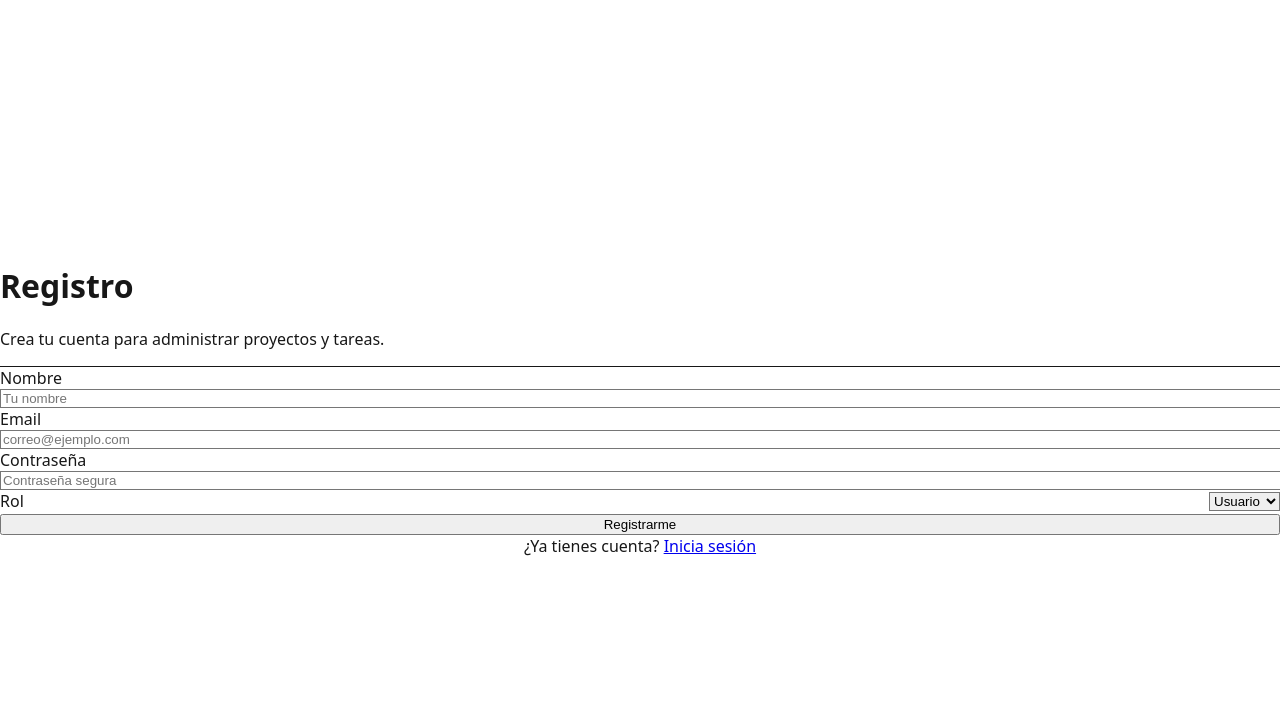
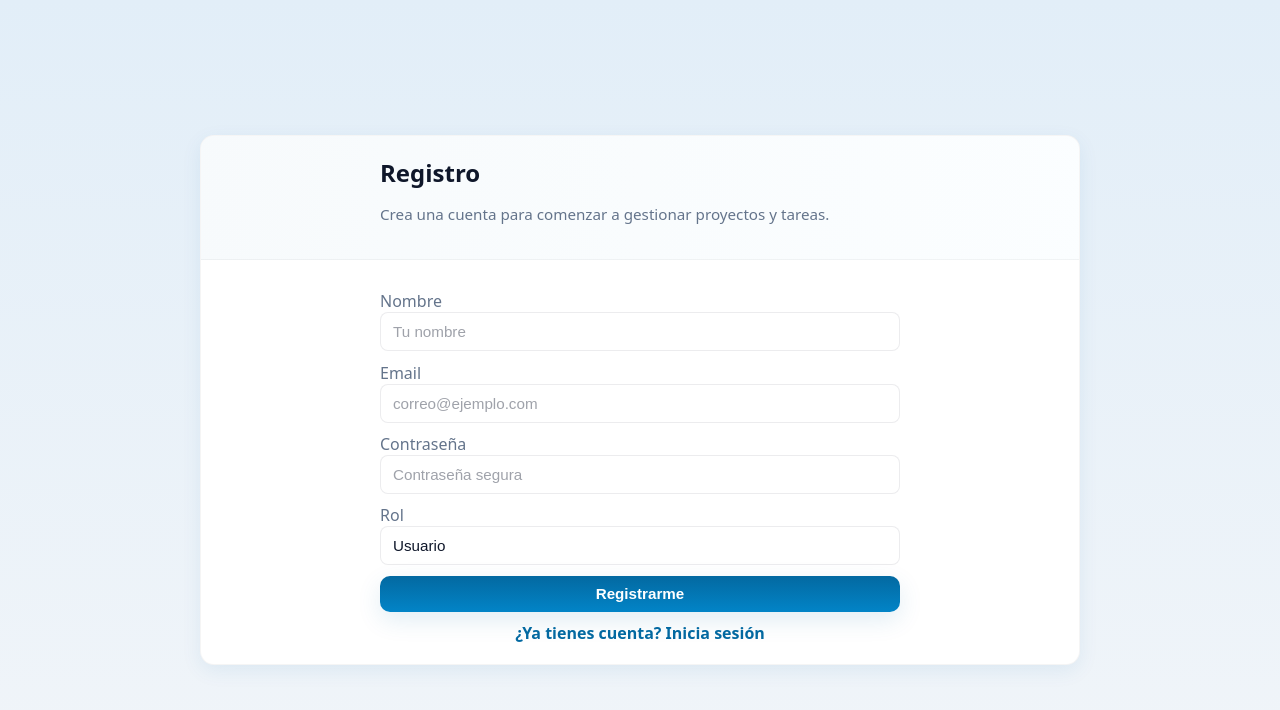
Before and after one commit to esaucruzbird/DPSProyectoReactNext, a Next.js app: page /register in a window 1280 px wide. Shown: the top 710 px of the page. Built offline with nearby package versions, Linux system fonts and the light colour scheme.

Commit message:
Se ajusta el estilo de registro login y dashboard para que se mas vistoso y reutilizable el disenio

```diff
--- a/src/app/globals.css
+++ b/src/app/globals.css
@@ -1,30 +1,182 @@
-/* styles/globals.css */
 /* src/app/globals.css */
 @tailwind base;
 @tailwind components;
 @tailwind utilities;
 
-:root {
-  --background: #ffffff;
-  --foreground: #171717;
-  --font-sans: system-ui, -apple-system, "Segoe UI", Roboto, "Helvetica Neue", Arial;
-  --font-mono: ui-monospace, SFMono-Regular, Menlo, Monaco, "Roboto Mono", "Courier New", monospace;
+/* Paleta principal (azules y grises claros) */
+:root{
+  --bg-100: #f1f5f9;      /* fondo general muy claro (gris-azulado) */
+  --bg-200: #e2eef8;      /* leve tono azul claro para gradiente */
+  --surface: #ffffff;     /* tarjetas y cajas */
+  --muted: #64748b;       /* textos secundarios - slate */
+  --text: #0f172a;        /* texto principal (azul muy oscuro casi negro) */
+  --primary: #0369a1;     /* azul principal (para botones) */
+  --primary-600: #0284c7; /* hover color */
+  --accent: #7dd3fc;      /* accent claro */
+  --shadow: 0 6px 20px rgba(3, 105, 161, 0.08);
+  --radius-lg: 14px;
 }
 
-@media (prefers-color-scheme: dark) {
-  :root {
-    --background: #0a0a0a;
-    --foreground: #ededed;
-  }
-}
-
+/* Fondo con leve gradiente */
 html, body, #__next {
   height: 100%;
 }
 
-body {
-  background: var(--background);
-  color: var(--foreground);
-  font-family: var(--font-sans);
+body{
+  margin: 0;
+  font-family: system-ui, -apple-system, "Segoe UI", Roboto, "Helvetica Neue", Arial, sans-serif;
+  color: var(--text);
+  background: linear-gradient(180deg, var(--bg-200) 0%, var(--bg-100) 100%);
+  -webkit-font-smoothing:antialiased;
+  -moz-osx-font-smoothing:grayscale;
+}
+
+/* Contenedor central reutilizable para formularios/páginas */
+.container-center {
+  width: 100%;
+  max-width: 880px; /* ancho máximo general para páginas */
+  margin-left: auto;
+  margin-right: auto;
+  padding-left: 1rem;
+  padding-right: 1rem;
+}
+
+/* Tarjeta (card) para encerrar formularios e información */
+.card {
+  background: var(--surface);
+  border-radius: var(--radius-lg);
+  box-shadow: var(--shadow);
+  overflow: hidden;
+  border: 1px solid rgba(2,6,23,0.04);
+}
+
+/* Card header */
+.card-header {
+  padding: 1.25rem 1.5rem;
+  border-bottom: 1px solid rgba(2,6,23,0.04);
+  background: linear-gradient(90deg, rgba(3,105,161,0.03), rgba(125,211,252,0.03));
+}
+
+/* Card body */
+.card-body {
+  padding: 1.25rem 1.5rem;
+}
+
+/* Form inner wrapper para centrar y controlar ancho del formulario */
+.form-wrap {
+  width: 100%;
+  max-width: 520px; /* ancho de la caja de formulario */
+  margin: 0 auto;
+}
+
+/* Estilos base para inputs/selects/textarea */
+.input, select, textarea {
+  width: 100%;
+  padding: .625rem .75rem; /* 10px 12px */
+  border-radius: 8px;
+  border: 1px solid rgba(15,23,42,0.08);
+  background: #fff;
+  color: var(--text);
+  font-size: 0.95rem;
+  outline: none;
+  box-sizing: border-box;
+  transition: box-shadow .15s ease, border-color .15s ease, transform .05s ease;
+}
+
+.input::placeholder {
+  color: rgba(15,23,42,0.4);
+}
+
+/* focus */
+.input:focus, select:focus, textarea:focus {
+  border-color: var(--primary-600);
+  box-shadow: 0 4px 14px rgba(2,132,199,0.12);
+  transform: translateY(-1px);
+}
+
+/* Select específico */
+select {
+  appearance: none;
+  background-image: linear-gradient(45deg, transparent 50%, var(--muted) 50%),
+                    linear-gradient(135deg, var(--muted) 50%, transparent 50%),
+                    linear-gradient(to right, rgba(0,0,0,0.02), rgba(0,0,0,0.02));
+  background-position: calc(100% - 18px) calc(1rem), calc(100% - 13px) calc(1rem), 100% 0;
+  background-size: 6px 6px, 6px 6px, 1px 100%;
+  background-repeat: no-repeat;
+  padding-right: 2.25rem; /* espacio para la flecha */
+}
+
+/* Botones */
+.btn {
+  display: inline-flex;
+  align-items: center;
+  justify-content: center;
+  gap: .5rem;
+  padding: .6rem .9rem;
+  border-radius: 10px;
+  border: none;
+  cursor: pointer;
+  font-weight: 600;
+  font-size: .95rem;
+}
+
+.btn-primary {
+  background: linear-gradient(180deg, var(--primary) 0%, var(--primary-600) 100%);
+  color: white;
+  box-shadow: 0 8px 24px rgba(3,105,161,0.12);
+}
+
+.btn-primary:hover { transform: translateY(-2px); }
+
+.btn-ghost {
+  background: transparent;
+  border: 1px solid rgba(2,6,23,0.06);
+  color: var(--text);
+}
+
+/* Pequeños utilitarios para títulos y textos */
+.page-title {
+  font-size: 1.5rem;
+  font-weight: 800;
+  color: var(--text);
   margin: 0;
 }
+
+.lead {
+  color: var(--muted);
+  font-size: .95rem;
+}
+
+/* Layout para dashboard: columnas y cards */
+.grid-3 {
+  display: grid;
+  grid-template-columns: 1fr;
+  gap: 1rem;
+}
+@media (min-width: 1024px) {
+  .grid-3 {
+    grid-template-columns: 320px 1fr;
+  }
+}
+
+/* ajustes para listas de proyectos */
+.project-item {
+  display:flex;
+  align-items:flex-start;
+  justify-content:space-between;
+  gap: .75rem;
+  padding: .75rem;
+  border-radius: 10px;
+  border: 1px solid rgba(2,6,23,0.04);
+}
+
+/* formulario: separación entre campos */
+.form-row { margin-top: .65rem; }
+
+/* pequeño estilo para enlaces */
+a.link {
+  color: var(--primary);
+  font-weight: 600;
+  text-decoration: none;
+}
+a.link:hover { text-decoration: underline; }
--- a/src/app/login/page.js
+++ b/src/app/login/page.js
@@ -31,52 +31,49 @@ export default function LoginPage() {
   };
 
   return (
-    <main className="min-h-screen flex items-center justify-center bg-gradient-to-b from-sky-50 to-white p-6">
-      <div className="max-w-md w-full bg-white rounded-2xl shadow-2xl overflow-hidden">
-        <div className="p-6 text-center">
-          <h1 className="text-2xl font-extrabold text-slate-800">Iniciar sesión</h1>
-          <p className="text-sm text-slate-500 mt-1">Ingresa con tu correo y contraseña.</p>
+    <main className="min-h-screen flex items-center justify-center p-6">
+      <div className="container-center">
+        <div className="card">
+          <div className="card-header">
+            <div className="form-wrap">
+              <h1 className="page-title">Iniciar sesión</h1>
+              <p className="lead">Accede a tu cuenta para ver y administrar tus proyectos.</p>
+            </div>
           </div>
 
-        <form onSubmit={onSubmit} className="p-6 space-y-4">
-          {error && <div className="text-sm text-red-700 bg-red-50 p-2 rounded">{error}</div>}
+          <div className="card-body">
+            <div className="form-wrap">
+              {error && <div className="text-sm text-red-700 bg-red-50 p-2 rounded mb-3">{error}</div>}
 
+              <form onSubmit={onSubmit} className="space-y-3">
+                <div className="form-row">
                   <label className="block">
-            <span className="text-sm text-slate-700">Email</span>
-            <input
-              name="email"
-              value={form.email}
-              onChange={onChange}
-              type="email"
-              className="mt-1 block w-full rounded-lg border border-slate-300 px-3 py-2 focus:outline-none focus:ring-2 focus:ring-sky-500"
-              placeholder="correo@ejemplo.com"
-            />
+                    <div className="text-sm text-[var(--muted)] mb-1">Email</div>
+                    <input name="email" value={form.email} onChange={onChange} type="email" placeholder="correo@ejemplo.com" className="input" />
                   </label>
+                </div>
 
+                <div className="form-row">
                   <label className="block">
-            <span className="text-sm text-slate-700">Contraseña</span>
-            <input
-              name="password"
-              value={form.password}
-              onChange={onChange}
-              type="password"
-              className="mt-1 block w-full rounded-lg border border-slate-300 px-3 py-2 focus:outline-none focus:ring-2 focus:ring-sky-500"
-              placeholder="Tu contraseña"
-            />
+                    <div className="text-sm text-[var(--muted)] mb-1">Contraseña</div>
+                    <input name="password" value={form.password} onChange={onChange} type="password" placeholder="Tu contraseña" className="input" />
                   </label>
+                </div>
 
-          <button
-            type="submit"
-            disabled={loading}
-            className="w-full inline-flex items-center justify-center gap-2 rounded-lg bg-sky-600 text-white px-4 py-2 font-semibold hover:bg-sky-700 disabled:opacity-60"
-          >
+                <div className="form-row">
+                  <button type="submit" disabled={loading} className="btn btn-primary w-full">
                     {loading ? "Validando..." : "Entrar"}
                   </button>
+                </div>
 
-          <div className="text-center text-sm text-slate-500">
-            ¿No tienes cuenta? <a className="text-indigo-600 hover:underline" href="/register">Regístrate</a>
+                <div className="form-row text-center">
+                  <a className="link" href="/register">¿No tienes cuenta? Regístrate</a>
                 </div>
               </form>
+
+            </div>
+          </div>
+        </div>
       </div>
     </main>
   );
--- a/src/app/register/page.js
+++ b/src/app/register/page.js
@@ -12,7 +12,7 @@ export default function RegisterPage() {
 
   const onChange = (e) => setForm({ ...form, [e.target.name]: e.target.value });
 
-  const onSubmit = async (e) => {
+  const onSubmit = (e) => {
     e.preventDefault();
     setError("");
     if (!form.name || !form.email || !form.password) {
@@ -31,76 +31,66 @@ export default function RegisterPage() {
   };
 
   return (
-    <main className="min-h-screen flex items-center justify-center bg-gradient-to-b from-slate-50 to-slate-100 p-6">
-      <div className="max-w-lg w-full bg-white rounded-2xl shadow-xl overflow-hidden">
-        <div className="p-6 border-b">
-          <h1 className="text-2xl font-extrabold text-slate-800">Registro</h1>
-          <p className="text-sm text-slate-500 mt-1">Crea tu cuenta para administrar proyectos y tareas.</p>
+    <main className="min-h-screen flex items-center justify-center p-6">
+      <div className="container-center">
+        <div className="card">
+          <div className="card-header">
+            <div className="form-wrap">
+              <h1 className="page-title">Registro</h1>
+              <p className="lead">Crea una cuenta para comenzar a gestionar proyectos y tareas.</p>
+            </div>
           </div>
 
-        <form onSubmit={onSubmit} className="p-6 space-y-4">
-          {error && <div className="text-sm text-red-700 bg-red-50 p-2 rounded">{error}</div>}
+          <div className="card-body">
+            <div className="form-wrap">
+              {error && <div className="text-sm text-red-700 bg-red-50 p-2 rounded mb-3">{error}</div>}
 
+              <form onSubmit={onSubmit} className="space-y-3">
+                <div className="form-row">
                   <label className="block">
-            <span className="text-sm text-slate-700">Nombre</span>
-            <input
-              name="name"
-              value={form.name}
-              onChange={onChange}
-              className="mt-1 block w-full rounded-lg border border-slate-300 px-3 py-2 focus:outline-none focus:ring-2 focus:ring-indigo-500"
-              placeholder="Tu nombre"
-            />
+                    <div className="text-sm text-[var(--muted)] mb-1">Nombre</div>
+                    <input name="name" value={form.name} onChange={onChange} placeholder="Tu nombre" className="input" />
                   </label>
+                </div>
 
+                <div className="form-row">
                   <label className="block">
-            <span className="text-sm text-slate-700">Email</span>
-            <input
-              name="email"
-              value={form.email}
-              onChange={onChange}
-              type="email"
-              className="mt-1 block w-full rounded-lg border border-slate-300 px-3 py-2 focus:outline-none focus:ring-2 focus:ring-indigo-500"
-              placeholder="correo@ejemplo.com"
-            />
+                    <div className="text-sm text-[var(--muted)] mb-1">Email</div>
+                    <input name="email" value={form.email} onChange={onChange} type="email" placeholder="correo@ejemplo.com" className="input" />
                   </label>
+                </div>
 
+                <div className="form-row">
                   <label className="block">
-            <span className="text-sm text-slate-700">Contraseña</span>
-            <input
-              name="password"
-              value={form.password}
-              onChange={onChange}
-              type="password"
-              className="mt-1 block w-full rounded-lg border border-slate-300 px-3 py-2 focus:outline-none focus:ring-2 focus:ring-indigo-500"
-              placeholder="Contraseña segura"
-            />
+                    <div className="text-sm text-[var(--muted)] mb-1">Contraseña</div>
+                    <input name="password" value={form.password} onChange={onChange} type="password" placeholder="Contraseña segura" className="input" />
                   </label>
+                </div>
 
-          <label className="flex items-center gap-3">
-            <span className="text-sm text-slate-700">Rol</span>
-            <select
-              name="role"
-              value={form.role}
-              onChange={onChange}
-              className="ml-auto rounded-lg border border-slate-300 px-2 py-1"
-            >
+                <div className="form-row">
+                  <label className="block">
+                    <div className="text-sm text-[var(--muted)] mb-1">Rol</div>
+                    <select name="role" value={form.role} onChange={onChange} className="input">
                       <option value="usuario">Usuario</option>
                       <option value="gerente">Gerente</option>
                     </select>
                   </label>
+                </div>
 
-          <button
-            type="submit"
-            disabled={loading}
-            className="w-full inline-flex items-center justify-center gap-2 rounded-lg bg-indigo-600 text-white px-4 py-2 font-semibold hover:bg-indigo-700 disabled:opacity-60"
-          >
+                <div className="form-row">
+                  <button type="submit" disabled={loading} className="btn btn-primary w-full">
                     {loading ? "Creando cuenta..." : "Registrarme"}
                   </button>
+                </div>
 
-          <div className="text-center text-sm text-slate-500">
-            ¿Ya tienes cuenta? <a className="text-indigo-600 hover:underline" href="/login">Inicia sesión</a>
+                <div className="form-row text-center">
+                  <a className="link" href="/login">¿Ya tienes cuenta? Inicia sesión</a>
                 </div>
               </form>
+            </div>
+          </div>
+
+        </div>
       </div>
     </main>
   );
```
Also changed, not shown: src/app/dashboard/page.js (+39 -63 lines). Lines whose indentation alone changed are shown as unchanged.
